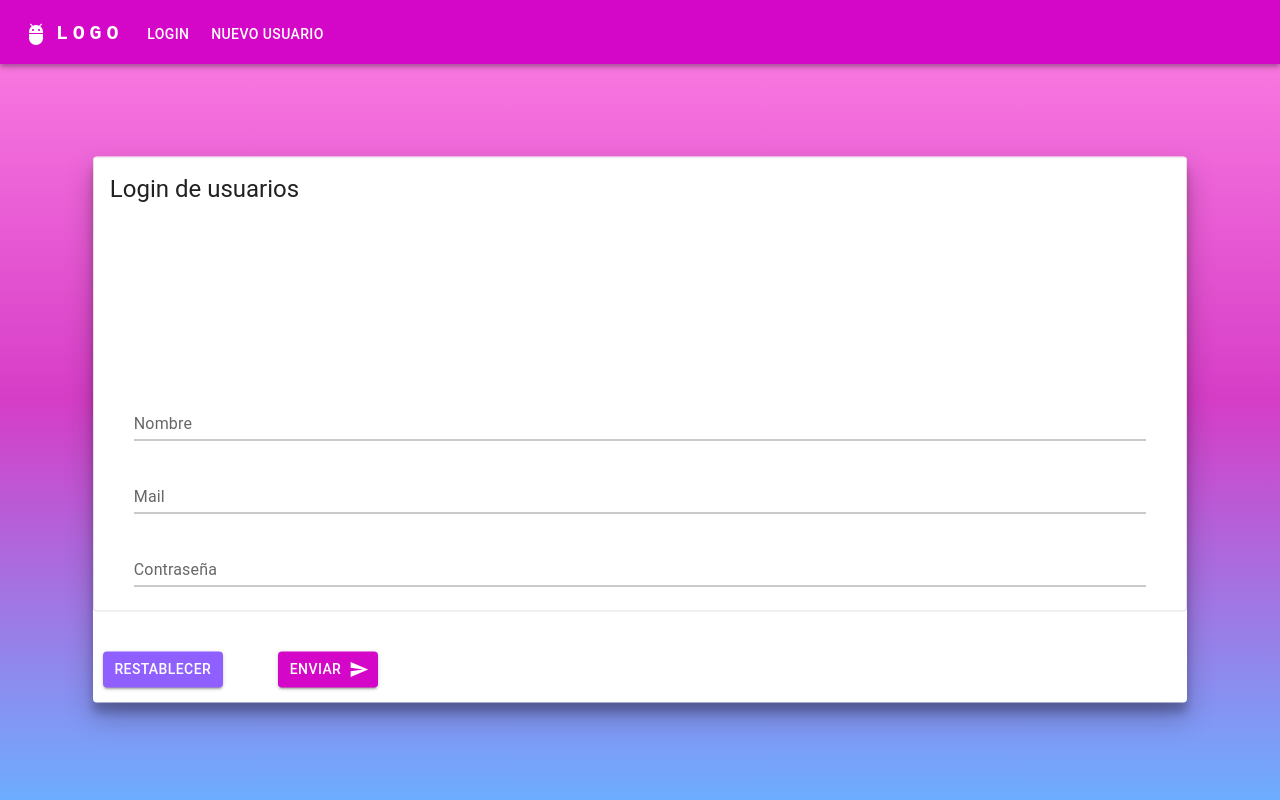
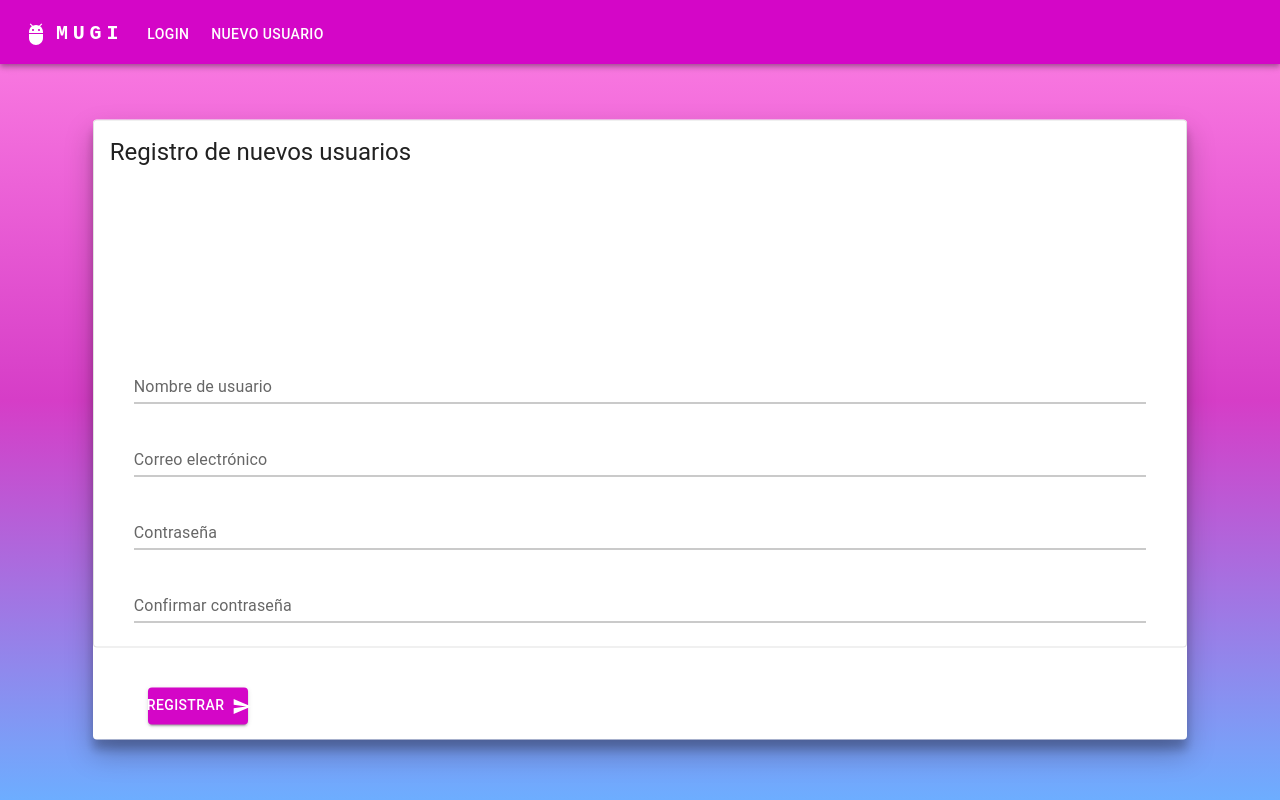
Before and after one commit to EliCristaldo-mugi/formulario-de-contacto-front, a React (Create React App) app in the folder formulario-de-contacto/: page /LoginNuevoUsuario in a window 1280 px wide. Built offline with nearby package versions, Linux system fonts and the light colour scheme.

Commit message:
agrega navbar

```diff
--- a/formulario-de-contacto/src/App.js
+++ b/formulario-de-contacto/src/App.js
@@ -1,12 +1,19 @@
+import { BrowserRouter as Router, Routes, Route } from 'react-router-dom';
 import './App.css';
-import Formulario from './components/Formulario'
+import Formulario from './components/Formulario';
+import LoginNewUser from './components/LoginNuwUser';
 
-function App() {
+const App = () => {
   return (
-    <div>
-      <Formulario />
-    </div>
+    <Router>
+      <div>
+        <Routes>
+          <Route path="/" element={<Formulario />} />
+          <Route path="/LoginNuevoUsuario" element={<LoginNewUser />} />
+        </Routes>
+      </div>
+    </Router>
   );
-}
+};
 
 export default App;
--- a/formulario-de-contacto/src/components/Formulario.js
+++ b/formulario-de-contacto/src/components/Formulario.js
@@ -1,10 +1,11 @@
 import React, { useState } from 'react';
 import NavBar from './NavBar';
-import LoginFormView from '../utils/formView';
+import LoginFormView from '../view/formLoginView';
+import { LoginFormulario } from '../utils/loginUtils';
+import { RestablecimientoPassword } from '../utils/passwordUtils';
 
 export default function Formulario() {
-
-  const [loginResponse, setLoginResponse] = useState(null);
+  const [loginResponse, respuesta] = useState(null);
   const [formData, setFormData] = useState({
     nombre: '',
     email: '',
@@ -19,52 +20,6 @@ export default function Formulario() {
     });
   };
 
-  const handleFormSubmit = async () => {
-    try {
-      //manejo de datos vacíos
-      if (formData.nombre === '' || formData.email === '' || formData.password === '') {
-        setError('Por favor, complete todos los campos.');
-        return;
-      }
-      //Url de api, cambiar por la de mugi
-      const response = await fetch('https://jsonplaceholder.typicode.com/users');
-      const users = await response.json();
-
-      const { nombre, email, password } = formData;
-      const usuarioEncontrado = users.find(
-        (usuario) =>
-          usuario.name === nombre &&
-          usuario.email === email &&
-          usuario.username === password
-      );
-
-      //respuesta exitosa 200-299
-      if (usuarioEncontrado) {
-        setLoginResponse('¡Login exitoso!');
-        //respuesta erronea
-      } else {
-        setLoginResponse('Error en la autenticación. Por favor, verifica tus datos.');
-      }
-      setError(null);
-      //orto error
-    } catch (error) {
-      if (error.message === 'Network Error') {
-        setError('Error de red. Por favor, verifica tu conexión.');
-      } else {
-        setError('Ocurrió un error inesperado. Por favor, inténtalo de nuevo.');
-      }
-    }
-  };
-
-
-// REESTABLECIMIENTO DE CONTRASEÑA
-  const handleResetPassword = () => {
-
-    setLoginResponse('Solicitud de restablecimiento de contraseña enviada.');
-  }
-
-
-//view navbar y formview
   return (
     <div>
       <NavBar />
@@ -73,8 +28,13 @@ export default function Formulario() {
         formData={formData}
         error={error}
         handleInputChange={handleInputChange}
-        handleFormSubmit={handleFormSubmit}
-        handleResetPassword={handleResetPassword}
+        FormEnvio={async () => {
+          await LoginFormulario(formData, respuesta, setError);
+        }}
+        handleResetPassword={async () => {
+          await RestablecimientoPassword(formData, respuesta, setError);
+        }}
+        title="Login de usuarios"
       />
     </div>
   );
--- /dev/null
+++ b/formulario-de-contacto/src/components/LoginNuwUser.js
@@ -0,0 +1,47 @@
+import React, { useState } from 'react';
+import NavBar from './NavBar';
+import NewUserFormView from '../view/formNewUserView'; // Asumiendo la ruta y nombre del archivo adecuados
+import { RegistroNewUser } from '../utils/registroNewUserUtils';
+
+
+export default function LoginNewUser() {
+  const [registrationResponse, setRegistrationResponse] = useState(null);
+  const [formData, setFormData] = useState({
+    nombre: '',
+    email: '',
+    password: '',
+    confirmaPassword: '',
+  });
+  const [error, setError] = useState(null);
+
+  const handleInputChange = (event) => {
+    setFormData({
+      ...formData,
+      [event.target.id]: event.target.value,
+    });
+  };
+
+  const handleSubmit = async () => {
+    // Verifica si las contraseñas coinciden antes de enviar la solicitud
+    if (formData.password !== formData.confirmaPassword) {
+      setError('Las contraseñas no coinciden');
+      return;
+    }
+
+    await RegistroNewUser(formData, setRegistrationResponse, setError);
+  };
+
+  return (
+    <div>
+      <NavBar />
+      <NewUserFormView
+        registrationResponse={registrationResponse}
+        formData={formData}
+        error={error}
+        handleInputChange={handleInputChange}
+        handleSubmit={handleSubmit}
+        title="Registro de nuevos usuarios"
+      />
+    </div>
+  );
+}
--- a/formulario-de-contacto/src/components/NavBar.js
+++ b/formulario-de-contacto/src/components/NavBar.js
@@ -1,8 +1,9 @@
 import React, { useState } from 'react';
+import { Link } from 'react-router-dom';
 import AppBar from '@mui/material/AppBar';
 import Box from '@mui/material/Box';
+import IconButton from '@mui/material/IconButton';
 import Toolbar from '@mui/material/Toolbar';
-import IconButton from '@mui/material/IconButton';
 import Typography from '@mui/material/Typography';
 import Menu from '@mui/material/Menu';
 import MenuIcon from '@mui/icons-material/Menu';
@@ -12,7 +13,7 @@ import MenuItem from '@mui/material/MenuItem';
 import AdbIcon from '@mui/icons-material/Adb';
 
 const pages = [
-  { label: 'Login', path: '/Formulario' },
+  { label: 'Login', path: '/' },
   { label: 'Nuevo Usuario', path: '/LoginNuevoUsuario' }
 ];
 
@@ -27,13 +28,16 @@ export default function NavBar() {
     setAnchorElNav(null);
   };
 
-
   return (
     <AppBar position="static" sx={{ backgroundColor: '#d406c7', height: '8vh' }}>
       <Container maxWidth="xl">
         <Toolbar disableGutters>
           <AdbIcon sx={{ display: { xs: 'none', md: 'flex' }, mr: 1 }} />
-            <Typography variant="h6" noWrap component="a" href="#app-bar-with-responsive-menu"
+          <Typography
+            variant="h6"
+            noWrap
+            component={Link}
+            to="/"
             sx={{
               mr: 2,
               display: { xs: 'none', md: 'flex' },
@@ -44,7 +48,7 @@ export default function NavBar() {
               textDecoration: 'none',
             }}
           >
-              LOGO
+            MUGI
           </Typography>
 
             <Box sx={{ flexGrow: 1, display: { xs: 'flex', md: 'none' } }}>
@@ -59,7 +63,6 @@ export default function NavBar() {
                 <MenuIcon />
               </IconButton>
               <Menu
-            id="menu-appbar"
                 anchorEl={anchorElNav}
                 anchorOrigin={{
                   vertical: 'bottom',
@@ -78,7 +81,19 @@ export default function NavBar() {
               >
                 {pages.map((page) => (
                   <MenuItem key={page.path} onClick={handleCloseNavMenu}>
-                <Typography textAlign="center">{page.label}</Typography>
+                    <Button
+                      fullWidth
+                      component={Link}
+                      to={page.path}
+                      sx={{
+                        textAlign: 'left',
+                        color: page.label === 'Login' || page.label === 'Nuevo Usuario' ? 'black' : 'inherit',
+                        textDecoration: 'none',
+                        p: 1,
+                      }}
+                    >
+                      {page.label}
+                    </Button>
                   </MenuItem>
                 ))}
               </Menu>
@@ -106,9 +121,10 @@ export default function NavBar() {
             {pages.map((page) => (
               <Button
                 key={page.path}
+                sx={{ my: 2, color: 'white', display: 'block' }}
+                component={Link}
+                to={page.path}
                 onClick={handleCloseNavMenu}
-                sx={{ my: 2, color: 'white', display: 'block' }}
-                component="a" href={page.path}
               >
                 {page.label}
               </Button>
--- /dev/null
+++ b/formulario-de-contacto/src/utils/loginUtils.js
@@ -0,0 +1,36 @@
+export const LoginFormulario = async (formData, respuesta, setError) => {
+    try {
+      //manejo de datos vacíos
+      if (formData.nombre === '' || formData.email === '' || formData.password === '') {
+        setError('Por favor, complete todos los campos.');
+        return;
+      }
+      //Url de api, cambiar por la de mugi
+      const response = await fetch('https://jsonplaceholder.typicode.com/users');
+      const users = await response.json();
+
+      const { nombre, email, password } = formData;
+      const usuarioEncontrado = users.find(
+        (usuario) =>
+          usuario.name === nombre &&
+          usuario.email === email &&
+          usuario.username === password
+      );
+
+      //respuesta exitosa 200-299
+      if (usuarioEncontrado) {
+        respuesta('¡Login exitoso!');
+        //respuesta erronea
+      } else {
+        respuesta('Error en la autenticación. Por favor, verifica tus datos.');
+      }
+      setError(null);
+      //orto error
+    } catch (error) {
+      if (error.message === 'Network Error') {
+        setError('Error de red. Por favor, verifica tu conexión.');
+      } else {
+        setError('Ocurrió un error inesperado. Por favor, inténtalo de nuevo.');
+      }
+    }
+  };
--- /dev/null
+++ b/formulario-de-contacto/src/utils/passwordUtils.js
@@ -0,0 +1,39 @@
+export const RestablecimientoPassword = async (formData, respuesta, setError) => {
+    try {
+      //manejo de datos vacios
+      if (formData.password === '') {
+        setError('Por favor, complete todos los campos.');
+        return;
+      }
+
+      //solicitud POST a API. Todavía no está establecida la lógica del back
+      const response = await fetch('URL_DE_TU_API', {
+        method: 'POST',
+        headers: {
+          'Content-Type': 'application/json',
+        },
+        body: JSON.stringify({
+          //datos de restablecimiento de contraseña
+          email: formData.email,
+          newPassword: formData.password,
+        }),
+      });
+
+      //respuesta
+      if (response.ok) {
+        respuesta('Solicitud de restablecimiento de contraseña enviada.');
+      } else {
+        // manejar errores
+        throw new Error('Error al enviar la solicitud');
+      }
+
+      setError(null);
+    } catch (error) {
+      // manejar de errores
+      if (error.message === 'Error al enviar la solicitud') {
+        setError('Error al enviar la solicitud de restablecimiento. Por favor, inténtalo de nuevo.');
+      } else {
+        setError('Ocurrió un error inesperado. Por favor, inténtalo de nuevo.');
+      }
+    }
+  };
--- /dev/null
+++ b/formulario-de-contacto/src/utils/registroNewUserUtils.js
@@ -0,0 +1,22 @@
+export const RegistroNewUser = async (userData, respuesta, setError) => {
+
+    try {
+      const response = await fetch('URL_API', {
+        method: 'POST',
+        headers: {
+          'Content-Type': 'application/json',
+        },
+        body: JSON.stringify(userData),
+      });
+
+      // Manejar la respuesta del servidor
+      if (response.ok) {
+        respuesta('Usuario registrado exitosamente.');
+      } else {
+        throw new Error('Error al registrar el usuario');
+      }
+      setError(null);
+    } catch (error) {
+      setError('Ocurrió un error al registrar el usuario. Por favor, inténtalo de nuevo.');
+    }
+  };
--- a/formulario-de-contacto/src/utils/formView.js
+++ b/formulario-de-contacto/src/view/formLoginView.js
@@ -2,7 +2,7 @@ import React from 'react';
 import { Container, Button, Typography, Card, CardContent, TextField } from '@mui/material';
 import SendIcon from '@mui/icons-material/Send';
 
-export default function LoginFormView({ loginResponse, formData, error, handleInputChange, handleFormSubmit, handleResetPassword }) {
+export default function LoginFormView({ loginResponse, formData, error, handleInputChange, FormEnvio, handleResetPassword, title }) {
   return (
     <Container sx={{ height: '92vh', display: 'flex', justifyContent: 'center', alignItems: 'center' }}>
       <Card sx={{ minWidth: '95%', animation: 'floating 3s ease-in-out infinite', '@keyframes floating':
@@ -15,7 +15,7 @@ export default function LoginFormView({ loginResponse, formData, error, handleIn
         <Card variant="outlined">
           <CardContent>
             <Typography sx={{ marginBottom: '12%' }} variant="h5" component="div">
-              Login de usuarios
+            {title}
             </Typography>
             <Container sx={{ display: 'flex', flexDirection: 'column', justifyContent: 'space-between' }}>
               <TextField id="nombre" label="Nombre" variant="standard" sx={{ marginTop: '60px' }} value={formData.nombre} onChange={handleInputChange}/>
@@ -35,7 +35,7 @@ export default function LoginFormView({ loginResponse, formData, error, handleIn
           </Typography>
         )}
         <Button id="button_reestablecer_usuarios" variant="contained" sx={{ marginTop: '40px', width: '120px', alignSelf: 'center', marginLeft: '10px', marginBottom: '15px', backgroundColor: '#905fff' }} onClick={handleResetPassword}>Restablecer</Button>
-        <Button id="button_login_usuarios" variant="contained" endIcon={<SendIcon />} sx={{ marginTop: '40px', width: '100px', marginLeft: '5%', marginBottom: '15px', backgroundColor: '#d406c7' }} onClick={handleFormSubmit}>Enviar</Button>
+        <Button id="button_login_usuarios" variant="contained" endIcon={<SendIcon />} sx={{ marginTop: '40px', width: '100px', marginLeft: '5%', marginBottom: '15px', backgroundColor: '#d406c7' }} onClick={FormEnvio}>Enviar</Button>
       </Card>
     </Container>
   );
--- /dev/null
+++ b/formulario-de-contacto/src/view/formNewUserView.js
@@ -0,0 +1,42 @@
+import React from 'react';
+import { Container, Button, Typography, Card, CardContent, TextField } from '@mui/material';
+import SendIcon from '@mui/icons-material/Send';
+
+export default function FormNewUserView({ registrationResponse, formData, error, handleInputChange, handleSubmit, title }) {
+  return (
+    <Container sx={{ height: '92vh', display: 'flex', justifyContent: 'center', alignItems: 'center' }}>
+      <Card sx={{ minWidth: '95%', animation: 'floating 3s ease-in-out infinite', '@keyframes floating':
+        { '0%': { transform: 'translateY(0)' },
+          '50%': { transform: 'translateY(-10px)' },
+          '100%': { transform: 'translateY(0)' },
+        },
+        boxShadow: 'rgba(0, 0, 0, 0.25) 0px 14px 28px, rgba(0, 0, 0, 0.22) 0px 10px 10px',
+      }}>
+        <Card variant="outlined">
+          <CardContent>
+            <Typography sx={{ marginBottom: '12%' }} variant="h5" component="div">
+              {title}
+            </Typography>
+            <Container sx={{ display: 'flex', flexDirection: 'column', justifyContent: 'space-between' }}>
+              <TextField id="username" label="Nombre de usuario" variant="standard" sx={{ marginTop: '60px' }} value={formData.username} onChange={handleInputChange}/>
+              <TextField id="email" label="Correo electrónico" variant="standard" sx={{ marginTop: '25px' }} value={formData.email} onChange={handleInputChange}/>
+              <TextField id="password" label="Contraseña" type="password" autoComplete="new-password" variant="standard" sx={{ marginTop: '25px' }} value={formData.password} onChange={handleInputChange}/>
+              <TextField id="confirmPassword" label="Confirmar contraseña" type="password" autoComplete="new-password" variant="standard" sx={{ marginTop: '25px' }} value={formData.confirmPassword} onChange={handleInputChange}/>
+            </Container>
+          </CardContent>
+        </Card>
+        {error && (
+          <Typography sx={{ marginTop: '20px' }} variant="body1" color="error">
+            {error}
+          </Typography>
+        )}
+        {registrationResponse && (
+          <Typography sx={{ marginTop: '20px' }} variant="body1" color={registrationResponse.startsWith('¡Usuario creado') ? 'success' : 'error'}>
+            {registrationResponse}
+          </Typography>
+        )}
+        <Button variant="contained" endIcon={<SendIcon />} sx={{ marginTop: '40px', width: '100px', marginLeft: '5%', marginBottom: '15px', backgroundColor: '#d406c7' }} onClick={handleSubmit}>Registrar</Button>
+      </Card>
+    </Container>
+  );
+}
```
Also changed, not shown: formulario-de-contacto/src/components/LoginNuevoUsuario.js (deleted, +0 -11 lines). Lines whose indentation alone changed are shown as unchanged.
